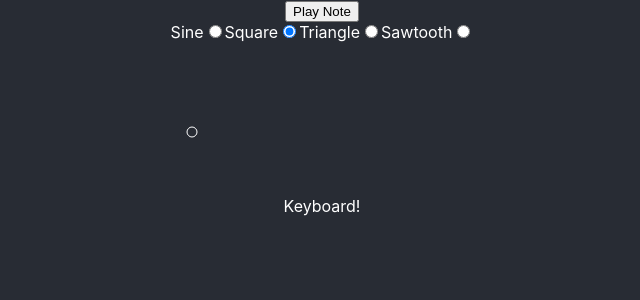
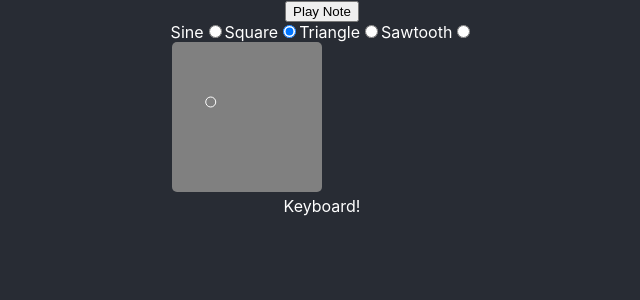
Before and after one commit to paavanb/monosynth, a React (Create React App) app: page / in a window 1280 px wide. Both pictures are taken after a click on the button "Start Synth". Shown: the top 300 px of the page, without its empty margins (318-958 px from the left). Built offline with nearby package versions, Linux system fonts and the light colour scheme.

Commit message:
Use scalePow, style LFO pad

```diff
--- a/src/MonoSynth/LFO.tsx
+++ b/src/MonoSynth/LFO.tsx
@@ -1,24 +1,30 @@
 import React from 'react'
 import { useCallback, useState, useEffect } from 'react'
 import * as Tone from 'tone'
-import { scaleLinear } from 'd3'
+import { scaleLinear, scalePow } from 'd3'
 
 import clamp from '../utils/clamp'
 import useNormalRangeParam from '../hooks/useNormalRangeParam'
 
-const WIDTH = 300
+import cs from './styles.module.css'
+
+const WIDTH = 150
 const HEIGHT = 150
 
 const FREQ_MAX = 30
 const DEPTH_MAX = 1
 
-const scaleFreq = scaleLinear()
+// Important to use a nonlinear scale, since our ears perceive far more difference
+//   between 2Hz and 5Hz than 25Hz and 30Hz. With a linear scale, it is hard
+//   to get precision at the lower freqs
+const scaleFreq = scalePow()
+  .exponent(2)
   .domain([0, WIDTH])
   .range([0, FREQ_MAX])
   .clamp(true)
 const scaleDepth = scaleLinear()
   .domain([0, HEIGHT])
-  .range([0, DEPTH_MAX])
+  .range([DEPTH_MAX, 0])
   .clamp(true)
 
 function useFreq(
@@ -62,7 +68,7 @@ export default function LFO(props: LFOProps): JSX.Element {
   )
 
   const handleMouseDown = useCallback(
-    (evt: React.MouseEvent<SVGSVGElement, MouseEvent>) => {
+    (evt: React.MouseEvent<SVGGElement, MouseEvent>) => {
       setDragging(true)
       updateMarkerCoords(evt.nativeEvent.offsetX, evt.nativeEvent.offsetY)
     },
@@ -70,7 +76,7 @@ export default function LFO(props: LFOProps): JSX.Element {
   )
 
   const handleMouseMove = useCallback(
-    (evt: React.MouseEvent<SVGSVGElement, MouseEvent>) => {
+    (evt: React.MouseEvent<SVGGElement, MouseEvent>) => {
       if (dragging) {
         updateMarkerCoords(evt.nativeEvent.offsetX, evt.nativeEvent.offsetY)
       }
@@ -79,7 +85,8 @@ export default function LFO(props: LFOProps): JSX.Element {
   )
 
   return (
-    <svg
+    <svg>
+      <g
         width={WIDTH}
         height={HEIGHT}
         onMouseDown={handleMouseDown}
@@ -87,13 +94,25 @@ export default function LFO(props: LFOProps): JSX.Element {
         onMouseUp={() => setDragging(false)}
         onMouseLeave={() => setDragging(false)}
       >
+        <rect
+          className={cs.lfoPad}
+          width={WIDTH}
+          height={HEIGHT}
+          onMouseDown={handleMouseDown}
+          onMouseMove={handleMouseMove}
+          onMouseUp={() => setDragging(false)}
+          onMouseLeave={() => setDragging(false)}
+        />
         <circle
+          // Avoid accidentally intercepting mouse events
+          style={{ pointerEvents: 'none' }}
           cx={markerCoords.x}
           cy={markerCoords.y}
           r={5}
           stroke="white"
           fill="none"
         />
+      </g>
     </svg>
   )
 }
--- a/src/MonoSynth/styles.module.css
+++ b/src/MonoSynth/styles.module.css
@@ -1,3 +1,8 @@
 .synthContainer {
   flex: 1 1 auto;
 }
+
+rect.lfoPad {
+  fill: gray;
+  rx: 5px;
+}
```
Lines whose indentation alone changed are shown as unchanged.
